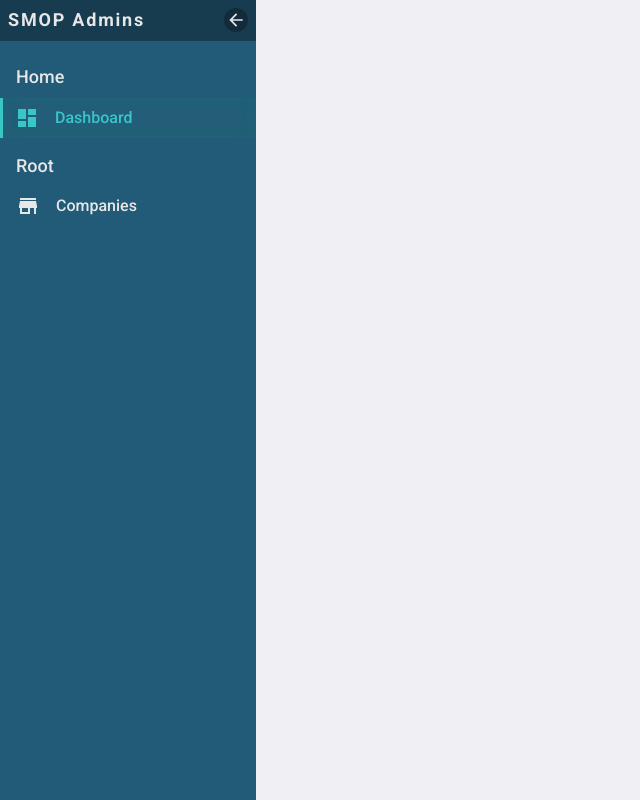
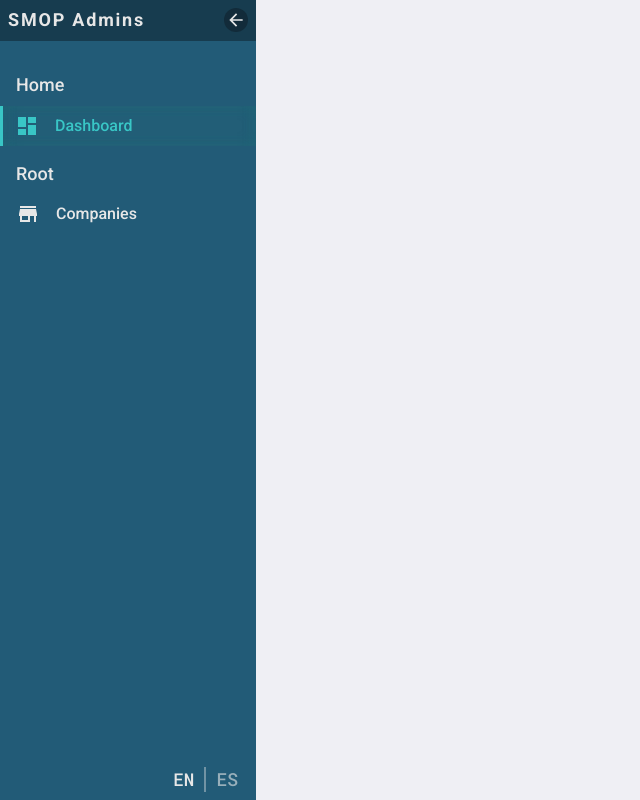
Before and after one commit to sbsys/smop-frontend, a React (Create React App) app: page /admin/dashboard in a window 1280 px wide. Shown: the whole page, without its empty margins (0-640 px from the left). Built offline with nearby package versions, Linux system fonts and the light colour scheme; no server answers.

Commit message:
:sparkles: - added multilanguage support

```diff
--- a/src/admin/auth/views/SignInView/SignIn/SignIn.tsx
+++ b/src/admin/auth/views/SignInView/SignIn/SignIn.tsx
@@ -7,7 +7,7 @@ import { Context } from '../SignIn.context';
 import { PanelLayout } from 'shared/layouts';
 /* components */
 import { Button, Legend } from 'shared/components';
-import { FieldSet } from 'admin/core';
+import { FieldSet, LanguageChanger } from 'admin/core';
 /* assets */
 import { OrgsBGSrc } from 'assets';
 /* styles */
@@ -52,6 +52,8 @@ const SignIn = () => {
                             {t('views.signin.form.signin')}
                         </Legend>
                     </Button>
+
+                    <LanguageChanger />
                 </form>
             </PanelLayout>
         </PanelLayout>
--- /dev/null
+++ b/src/admin/core/components/LanguageChanger/LanguageChanger.module.scss
@@ -0,0 +1,38 @@
+@import 'styles';
+
+.LanguageChanger {
+    & > ul {
+        @include flex(row, center);
+        @include gap(all xs);
+        list-style: none;
+
+        & > li {
+            @include flex(row);
+            @include gap(all xs);
+
+            & > span {
+                @include border-width(x xs);
+                @include opacity(40);
+            }
+        }
+    }
+
+    .Lang {
+        @include font-family(number);
+        @include font-size(lg);
+        @include font-weight(lg);
+        @include interactable;
+        @include opacity(60);
+        @include padding(all xs split);
+        @include rounded(all xs);
+        text-transform: uppercase;
+
+        &:hover {
+            @include opacity(80);
+        }
+
+        &:disabled {
+            @include opacity(100);
+        }
+    }
+}
--- /dev/null
+++ b/src/admin/core/components/LanguageChanger/LanguageChanger.props.ts
@@ -0,0 +1,5 @@
+/* react */
+import { DetailedHTMLProps, FieldsetHTMLAttributes } from 'react';
+
+export interface LanguageChangerProps
+    extends DetailedHTMLProps<FieldsetHTMLAttributes<HTMLFieldSetElement>, HTMLFieldSetElement> {}
--- /dev/null
+++ b/src/admin/core/components/LanguageChanger/LanguageChanger.tsx
@@ -0,0 +1,46 @@
+/* react */
+import { FC, memo, useMemo } from 'react';
+/* props */
+import { LanguageChangerProps } from './LanguageChanger.props';
+/* components */
+import { Button, ButtonProps } from 'shared/components';
+/* hooks */
+import { Lang, LangProps, useAdminLang } from 'admin/core';
+/* utils */
+import { classNames } from 'shared/utils';
+/* styles */
+import styles from './LanguageChanger.module.scss';
+
+const LanguageChanger: FC<LanguageChangerProps> = ({ className, ...rest }) => {
+    const { lang, availableLangs, changeLang } = useAdminLang();
+
+    const langs = useMemo(
+        () => Object.keys(availableLangs).map(item => availableLangs[item as Lang]),
+        [availableLangs]
+    );
+
+    const langProps = (langProps: LangProps): ButtonProps => ({
+        className: classNames(styles.Lang),
+        type: 'button',
+        title: langProps.language,
+        children: langProps.lang,
+        onClick: () => changeLang(langProps.lang),
+        disabled: langProps.lang === lang,
+    });
+
+    return (
+        <fieldset className={classNames(styles.LanguageChanger, className)} {...rest}>
+            <ul>
+                {langs.map((item, index) => (
+                    <li key={index}>
+                        <Button {...langProps(item)} />
+
+                        {langs.length - 1 > index && <span />}
+                    </li>
+                ))}
+            </ul>
+        </fieldset>
+    );
+};
+
+export default memo(LanguageChanger);
--- /dev/null
+++ b/src/admin/core/components/LanguageChanger/index.ts
@@ -0,0 +1,3 @@
+import LanguageChanger from './LanguageChanger';
+
+export { LanguageChanger };
--- a/src/admin/core/components/index.ts
+++ b/src/admin/core/components/index.ts
@@ -4,3 +4,4 @@ export * from './AdminLoader';
 export * from './AdminNotification';
 export * from './AdminNotify';
 export * from './NavGroup';
+export * from './LanguageChanger';
--- a/src/admin/core/hooks/index.ts
+++ b/src/admin/core/hooks/index.ts
@@ -1,2 +1,3 @@
 /* import/export */
 export * from './useAdminNotify.hook';
+export * from './useAdminLang.hook';
--- /dev/null
+++ b/src/admin/core/hooks/useAdminLang.hook.ts
@@ -0,0 +1,32 @@
+/* react */
+import { useTranslation } from 'react-i18next';
+
+export type Lang = 'en' | 'es';
+
+export interface LangProps {
+    lang: Lang;
+    language: string;
+}
+
+const availableLangs: Record<Lang, LangProps> = {
+    en: {
+        lang: 'en',
+        language: 'English',
+    },
+    es: {
+        lang: 'es',
+        language: 'Español',
+    },
+};
+
+export const useAdminLang = () => {
+    const { i18n } = useTranslation();
+
+    const changeLang = (lang: Lang) => i18n.changeLanguage(lang);
+
+    return {
+        lang: i18n.language,
+        availableLangs,
+        changeLang,
+    };
+};
--- a/src/admin/core/index.ts
+++ b/src/admin/core/index.ts
@@ -2,6 +2,7 @@
 export * from './types';
 export * from './constants';
 export * from './langs';
+export * from './hooks';
 export * from './serializers';
 export * from './components';
 export * from './layouts';
--- a/src/admin/core/layouts/DashboardLayout/DashboardSidebar/DashboardSidebar.module.scss
+++ b/src/admin/core/layouts/DashboardLayout/DashboardSidebar/DashboardSidebar.module.scss
@@ -3,9 +3,15 @@
 .Sidebar {
     @include bg-color(600, primary);
     @include font-color(100);
+    @include gap(all xs);
     @include max-width(md, component);
     flex-grow: 0;
     width: 100%;
+
+    & > fieldset {
+        @include margin(x md, bottom xs);
+        margin-left: auto;
+    }
 
     .Header {
         @include bg-color(800, primary);
--- a/src/admin/core/layouts/DashboardLayout/DashboardSidebar/DashboardSidebar.tsx
+++ b/src/admin/core/layouts/DashboardLayout/DashboardSidebar/DashboardSidebar.tsx
@@ -6,7 +6,7 @@ import { Context } from '../DashboardLayout.context';
 import { PanelLayout, ScrollLayout } from 'shared/layouts';
 /* components */
 import { Button, Legend } from 'shared/components';
-import { NavGroup } from 'admin/core/components';
+import { LanguageChanger, NavGroup } from 'admin/core/components';
 /* assets */
 import { MdArrowBack } from 'react-icons/md';
 /* styles */
@@ -46,6 +46,8 @@ const DashboardSidebar = () => {
                     </ul>
                 </nav>
             </ScrollLayout>
+
+            <LanguageChanger />
         </PanelLayout>
     );
 };
```
